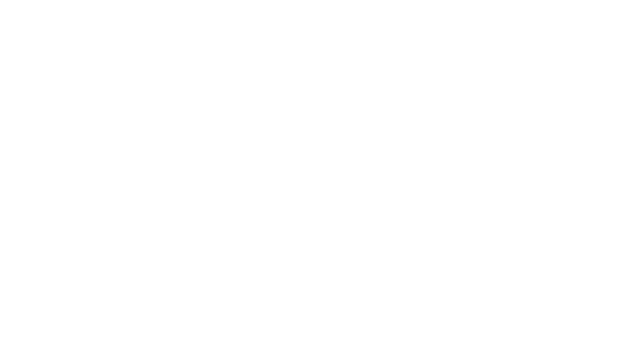
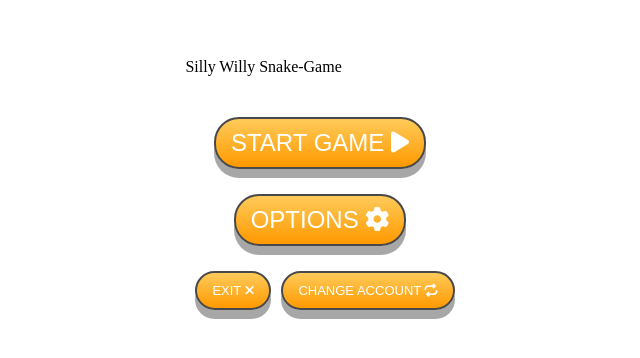
Before and after one commit to TomLindblad/group-project-js, a React (Vite) app: page /startmenu in a window 1280 px wide. Before the commit this address had no page. Shown: the part 232-590 px from the top of the page, without its empty margins (320-960 px from the left). Built offline with nearby package versions, Linux system fonts and the light colour scheme.

Commit message:
added a startmenu after sign in

```diff
--- a/src/App.jsx
+++ b/src/App.jsx
@@ -3,6 +3,7 @@
 
 import Startpage from './pages/startpage.jsx';
 import Gamepage from './pages/gamepage.jsx';
+import Startmenu from './pages/startmenu.jsx';
 
 function App() {
 
@@ -12,6 +13,7 @@
             <Routes>
                 <Route path="/" element={<Startpage/>}/>
                 <Route path="/gamepage" element={<Gamepage/>}/>
+                <Route path="/startmenu" element={<Startmenu/>}/>
             </Routes>
         </BrowserRouter>
         </>
--- a/src/pages/startmenu.jsx
+++ b/src/pages/startmenu.jsx
@@ -1,15 +1,44 @@
 import { Link } from "react-router-dom";
 import { useEffect, useState } from "react";
 import { useNavigate } from 'react-router-dom';
-import '../startpage.css';
+import '../startmenu.css';
 
-function StartMenu(){
+function Startmenu(){
+
+    const navigate = useNavigate();
+
+    const goStart = () => {
+        navigate('/gamepage');
+    };
+
+
+    const goOptions = () => {
+        navigate('/gamepage');
+    };
+
+    const goExit = () => {
+        navigate('/gamepage');
+    };
+
+    const goChangeAcc = () => {
+        navigate('/');
+    };
+
+
+
 
     return(
     <>
         <div className="MENUBOX">
-            <p>HEllo</p>
-
+            <p>Silly Willy Snake-Game</p>
+            <div className="mainMenu-buttons">
+                <button id="start-btn" type="submit" className="menuBtn" onClick={goStart}>START GAME <i className="fa-solid fa-play"></i></button>
+                <button id="options-btn" type="submit" className="menuBtn" onClick={goOptions}>OPTIONS <i className="fa-solid fa-gear"></i></button>
+                <div>
+                    <button id="exit-btn" type="submit" className="menuBtn" onClick={goExit}>EXIT <i className="fa-solid fa-xmark"></i></button>
+                    <button id="change-btn" type="submit" className="menuBtn" onClick={goChangeAcc}>CHANGE ACCOUNT <i className="fa-solid fa-repeat"></i></button>
+                </div>
+            </div>
         </div>
     </>
     )
@@ -17,4 +46,4 @@
 
 
 
-export default StartMenu;
+export default Startmenu;
--- a/src/pages/startpage.jsx
+++ b/src/pages/startpage.jsx
@@ -8,7 +8,7 @@
 
     const navigate = useNavigate();
     const startGame = () => {
-        navigate('/gamepage');
+        navigate('/startmenu');
     };
     const goToStartmenu = () => {
         navigate('/startmenu');
@@ -221,7 +221,7 @@
                                 required
                                 onChange={(e) => checkPassInput(e.target.value)}></input><i className={smileypass}></i>
                         </div>
-                        <button id="login-btn" type="submit" onClick={checkSignin}>PLAY <i className="fa-solid fa-play"></i></button>
+                        <button id="login-btn" type="submit" onClick={checkSignin}>SIGN IN <i className="fa-solid fa-play"></i></button>
                     </div>
                 </form>
                 <div className={showNewUserInput}>
@@ -263,7 +263,6 @@
                 </div>
             </div>
             <br/>
-            <button onClick={() => goToStartmenu()}>StartMenu</button>
         </>
     );
 };
--- /dev/null
+++ b/src/startmenu.css
@@ -0,0 +1,39 @@
+.mainMenu-buttons{
+    display: flex;
+    flex-direction: column;
+    align-items: center;
+}
+
+.menuBtn{
+    margin-top: 25px;
+    padding: 10px 15px;
+    font-size: 24px;
+    text-align: center;
+    cursor: pointer;
+    outline: none;
+    color: #fff;
+    background: linear-gradient(180deg, #ffcb5a 0%, #ff9900 100%);
+    border: solid 2px rgb(73, 73, 73);
+    border-radius: 25px;
+    box-shadow: 0 9px #8b8b8bc0;
+    transition: all 0.2s;
+}
+
+#start-btn:hover, #options-btn:hover, #change-btn:hover {
+    background: linear-gradient(180deg, #67c56a 0%, #02be09 100%);
+}
+
+#exit-btn:hover {
+    background: linear-gradient(180deg, #f85a5a 0%, #ff0000 100%);
+}
+
+.menuBtn:active {
+    background-color: #3e8e41;
+    box-shadow: 0 5px #666;
+    transform: translateY(4px);
+}
+
+#change-btn, #exit-btn{
+    font-size: 13px;
+    margin-left: 10px;
+}
```
